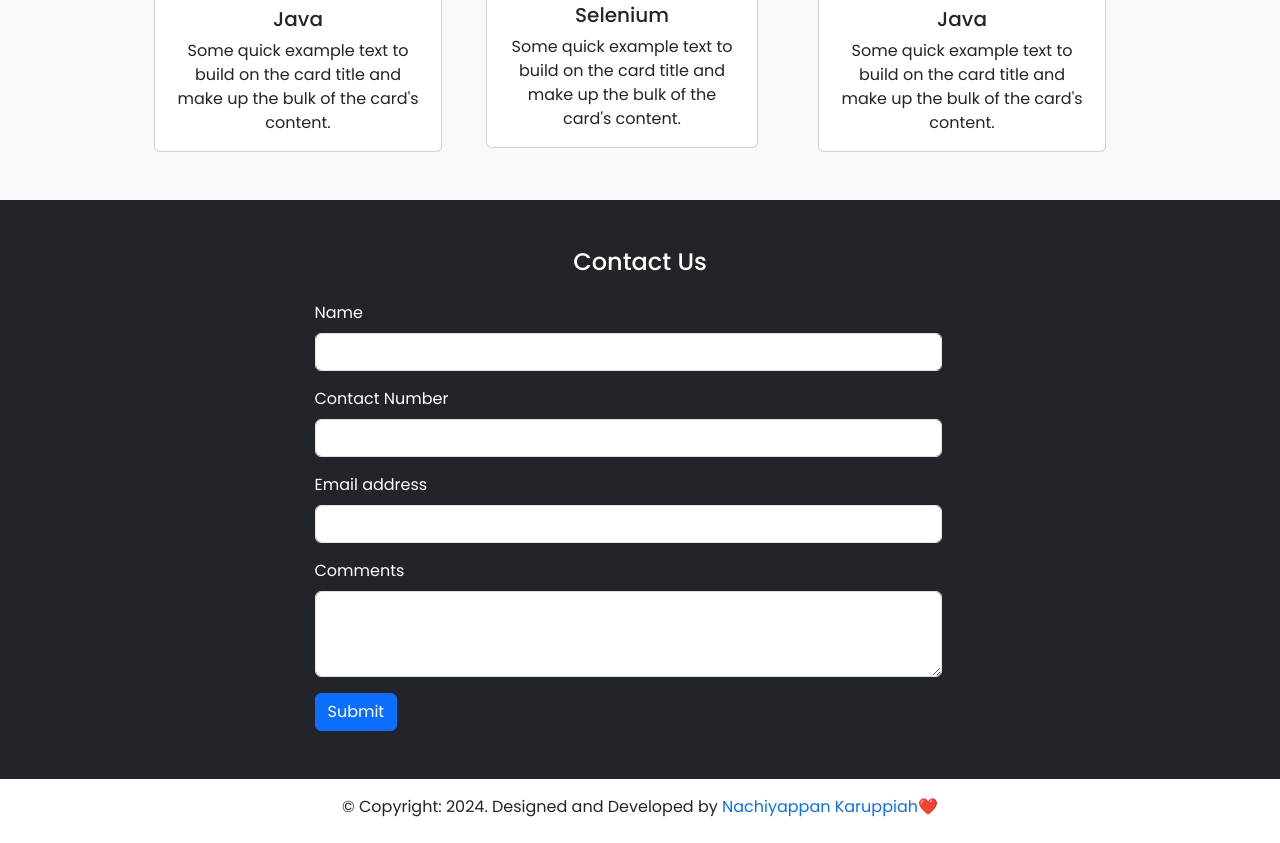
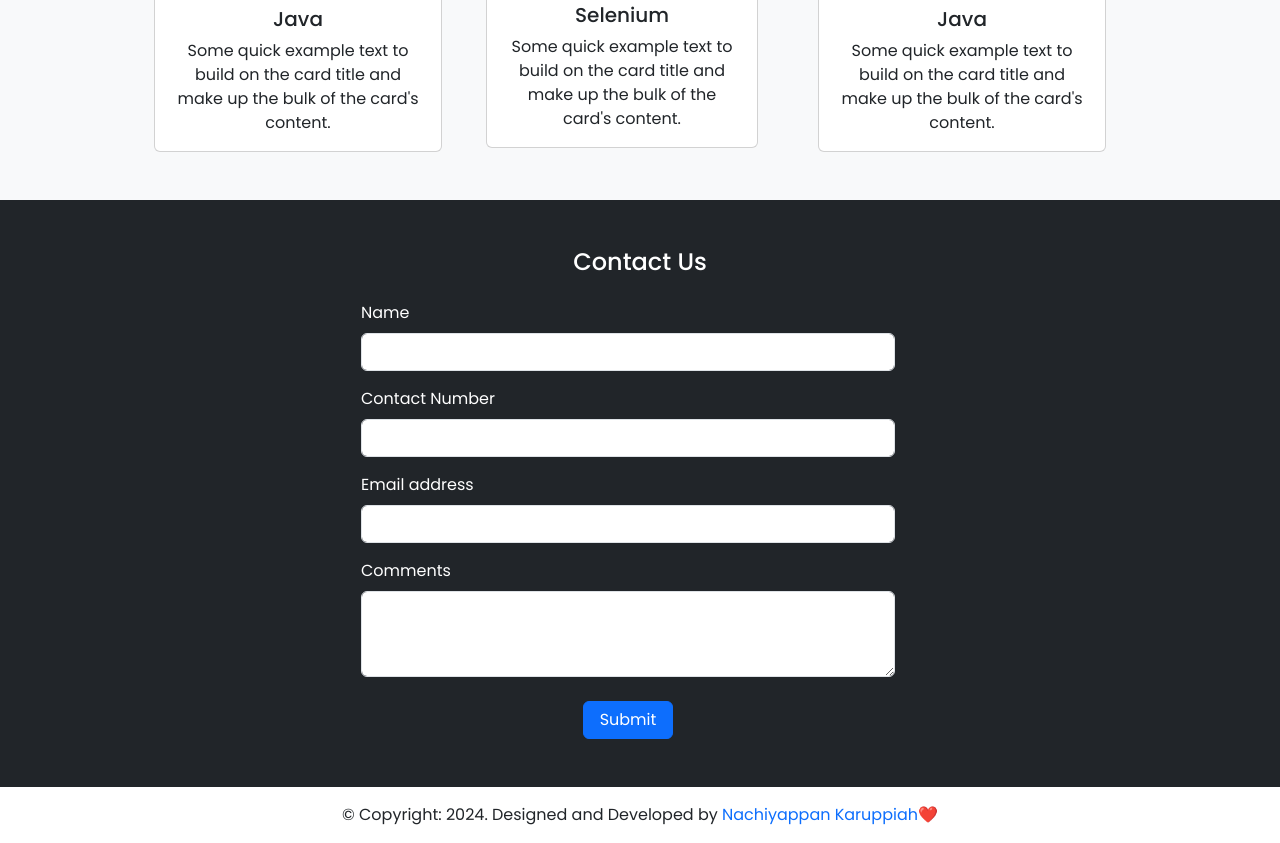
Before and after one commit to callmenachiss/portfolio, a plain HTML site: page index.html in a window 1280 px wide. Shown: the part 1460-2303 px from the top of the page. Drawn offline with nearby package versions, Linux system fonts and the light colour scheme.

Commit message:
forth push

```diff
--- a/index.html
+++ b/index.html
@@ -162,7 +162,7 @@
             <h4 class="text-center pb-3">Contact Us</h4>
           </div>
           <div class="row justify-content-center">
-            <div class="col-md-7">
+            <div class="col-md-6">
               <form>
                 <div class="mb-3">
                   <label for="exampleInputEmail1" class="form-label"
@@ -200,7 +200,7 @@
                   />
                 </div>
 
-                <div class="mb-3">
+                <div class="mb-4">
                   <label for="exampleFormControlTextarea1" class="form-label"
                     >Comments</label
                   >
@@ -210,8 +210,9 @@
                     rows="3"
                   ></textarea>
                 </div>
-
-                <button type="submit" class="btn btn-primary">Submit</button>
+                <div class="text-center">
+                  <button type="button" class="btn btn-primary px-3">Submit</button>
+                </div>
               </form>
             </div>
           </div>
```
